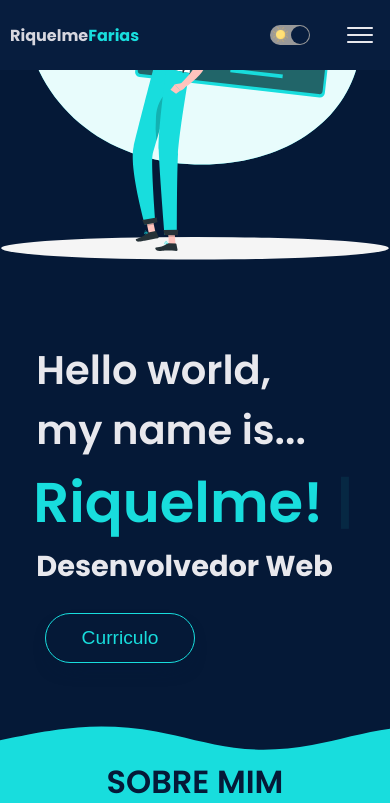
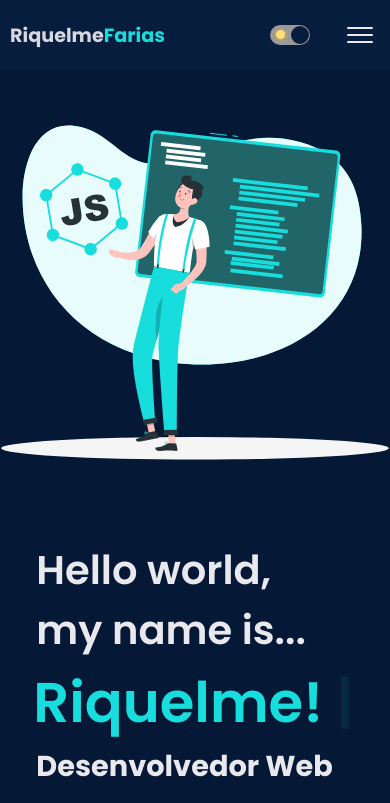
Before and after one commit to Rick-Farias/Portfolio, a plain HTML site: page index.html in a window 390 px wide. Shown: the top 803 px of the page. Drawn offline with Linux system fonts and the light colour scheme.

Commit message:
Update style.css

```diff
--- a/assets/style.css
+++ b/assets/style.css
@@ -633,7 +633,7 @@ nav a{
 
 @media (max-width: 550px) {
   .nav-bar .nome {
-    font-size: 1.0rem;
+    font-size: 1.2rem;
     left: 10px;
   }
   #btn-mode {
@@ -644,9 +644,6 @@ nav a{
     right: 15px;
   }
 
-  #sec-1 {
-    margin-top: -200px;
-  }
   .text {
     justify-content: center;
   }
```
